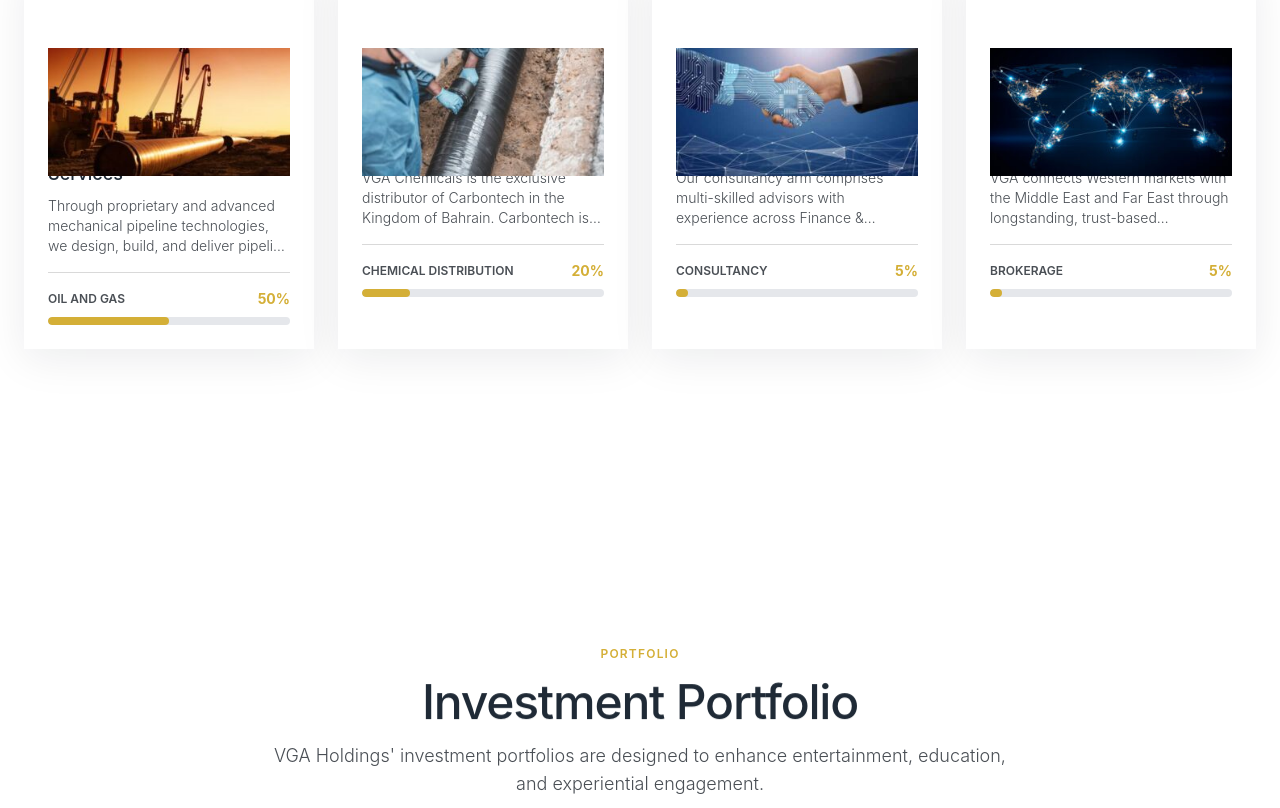
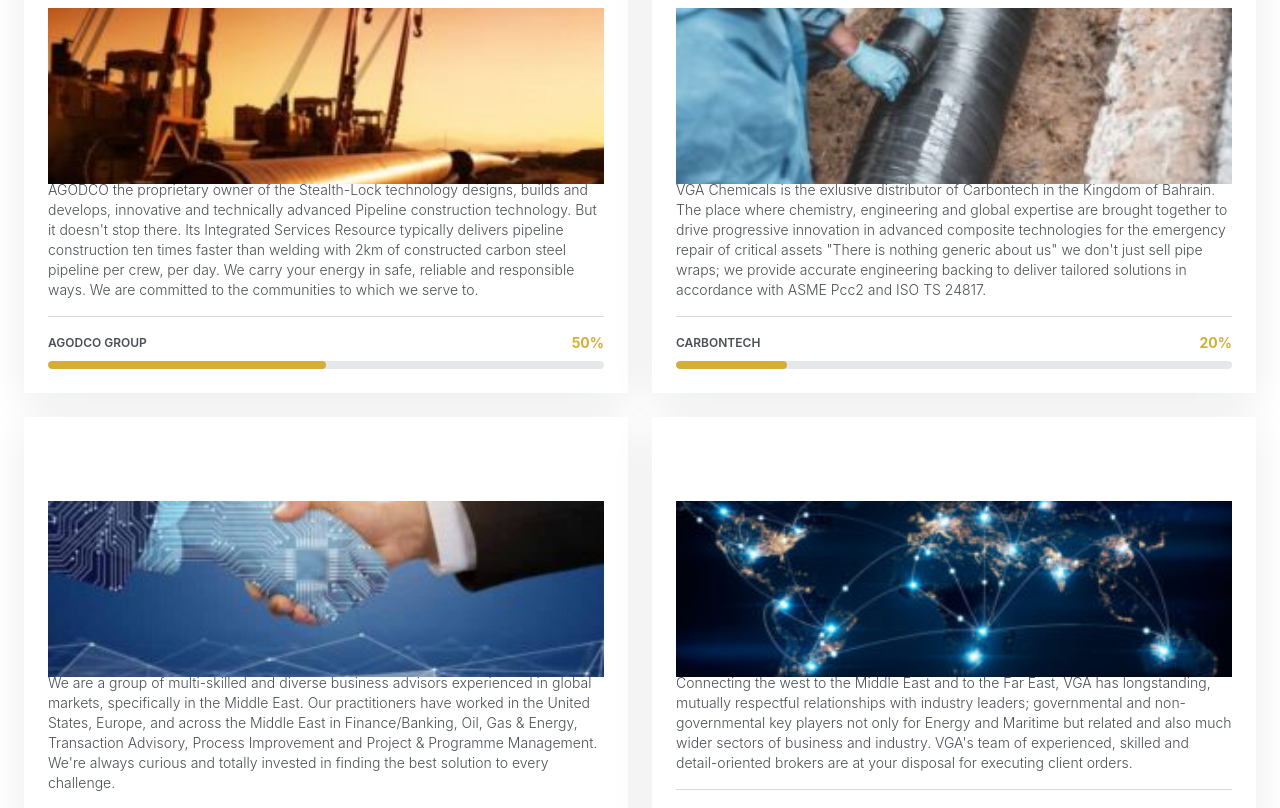
Before and after one commit to afkhan-fardeen/vgaholdings, a Next.js app: page / in a window 1280 px wide. Shown: the part 1980-2788 px from the top of the page. Built offline with nearby package versions, Linux system fonts and the light colour scheme; some icons are missing.

Commit message:
UI changes

```diff
--- a/components/Header.tsx
+++ b/components/Header.tsx
@@ -10,6 +10,7 @@
   const navItems = [
     { label: 'Home', href: '#' },
     { label: 'About', href: '#about' },
+    { label: 'What We Do', href: '#what-we-do' },
     { label: 'Services', href: '#services' },
     { label: 'News', href: '#news' },
     { label: 'Our Clients', href: '#clients' },
--- a/components/Portfolio.tsx
+++ b/components/Portfolio.tsx
@@ -44,11 +44,14 @@
           <h2 className="text-3xl sm:text-4xl md:text-5xl font-medium tracking-tight text-[#1F2A36] mb-4 animate-fade-up anim-delay-100 parallax-text">
             Investment Portfolio
           </h2>
-          <p className="text-base sm:text-lg font-light text-[#4A4F55] max-w-3xl mb-4 mx-auto">
-            VGA Holdings' investment portfolios are designed to enhance entertainment, education, and experiential engagement.
+          <p className="text-base sm:text-lg font-light text-[#4A4F55] max-w-4xl mb-4 mx-auto leading-relaxed">
+            Welcome to VGA Holdings Investment Portfolios, where innovation meets opportunity!
           </p>
-          <p className="text-sm sm:text-base font-light text-[#4A4F55] max-w-3xl mx-auto">
-            Our portfolio includes Playsy, VGA Events, The Agency (Orizon), Playbox, Metakid, and MoneyTree. Each venture is purpose-built to deliver measurable impact, scalability, and long-term value.
+          <p className="text-sm sm:text-base font-light text-[#4A4F55] max-w-4xl mx-auto leading-relaxed">
+            Our diverse offerings are designed to enhance your entertainment, event planning, and educational experiences. At the forefront is Playsy, our dual reality innovative play center that seamlessly merges creativity and technology for unparalleled fun. We also feature VGA Events, your one-stop shop for event solutions, serving everything from corporate gatherings to VIP events. The Agency introduces Orizon, our groundbreaking 3-step system that transforms sales and marketing strategies for measurable success. Additionally, Playbox encourages kids to step away from screens and engage their craft skills and imagination through hands-on activities. Metakid offers interactive dual challenges, teaching kids how to use technology as a tool rather than mere entertainment. Finally, MoneyTree is our initiative focused on fostering financial literacy in children from an early age, ensuring they are well-prepared for the future.
+          </p>
+          <p className="text-sm sm:text-base font-light text-[#4A4F55] max-w-4xl mx-auto mt-4 leading-relaxed">
+            Discover the potential of each portfolio by clicking on the logos below and embark on a journey of engagement and growth with VGA!
           </p>
         </div>
 
--- a/components/Services.tsx
+++ b/components/Services.tsx
@@ -4,42 +4,42 @@
   {
     icon: 'solar:chart-2-linear',
     title: 'Analytics',
-    description: 'Transforming large data sets into actionable insights.',
+    description: 'Involves sifting through massive data sets to discover, interpret, and share new insights and knowledge.',
   },
   {
     icon: 'solar:palette-linear',
     title: 'Design',
-    description: 'Planning and engineering safe, interactive systems.',
+    description: 'The process of envisioning and planning the creation of interactive and safe systems.',
   },
   {
     icon: 'solar:presentation-graph-linear',
     title: 'Consulting',
-    description: 'Driving performance improvement across organizations.',
+    description: 'Offering advice and our expertise to client organisations to help them improve their business performance.',
   },
   {
     icon: 'solar:dollar-linear',
     title: 'Fair Profits',
-    description: 'Sustainable growth without compromise.',
+    description: 'We grow businesses to profit in fair and sustainable ways.',
   },
   {
     icon: 'solar:check-circle-linear',
     title: 'Best Practice',
-    description: 'Embedded in everything we build and deliver.',
+    description: 'Is within our DNA in every thing we say and make.',
   },
   {
     icon: 'solar:settings-linear',
     title: 'Implementation',
-    description: 'Turning strategy into execution through integrated services.',
+    description: 'Having the right integrated services resources in putting a decision or plan into effect.',
   },
   {
     icon: 'solar:hand-shake-linear',
-    title: 'Enabling Partnerships',
-    description: 'Joint ventures, licensing, acquisitions.',
+    title: 'Enabling Partners',
+    description: 'We join hands for JVs, licensing, acquisitions and more.',
   },
   {
     icon: 'solar:chart-square-linear',
     title: 'Adding Value',
-    description: 'For stakeholders, communities, and families.',
+    description: 'To stakeholders, communities and the families that rely on us.',
   },
 ]
 
@@ -51,16 +51,16 @@
             Capabilities
           </span>
           <h2 className="text-3xl sm:text-4xl md:text-5xl font-medium tracking-tight text-[#1F2A36] mb-4 animate-fade-up anim-delay-100 parallax-text">Our Services</h2>
-          <p className="text-base sm:text-lg font-light text-[#4A4F55] max-w-3xl mx-auto">
-            We operate with responsibility—to our clients, communities, and the environment.
+          <p className="text-base sm:text-lg font-light text-[#4A4F55] max-w-4xl mx-auto leading-relaxed">
+            We carry your energy in safe, reliable and responsible ways. We are committed to the communities to which we serve on land and sea. We are part of those communities and as such, we fulfil our obligations to protect and vouch safe all people, all wildlife and our globally shared environment.
           </p>
         </div>
 
-        <div className="grid grid-cols-1 sm:grid-cols-2 lg:grid-cols-4 gap-px bg-[#D9D9D9] border border-[#D9D9D9]">
+        <div className="grid grid-cols-1 sm:grid-cols-2 lg:grid-cols-4 gap-4 sm:gap-6 max-w-7xl mx-auto">
           {services.map((service, index) => (
             <div
               key={index}
-              className="bg-white p-5 sm:p-6 md:p-8 lg:p-10 hover:bg-white transition-colors duration-300 group animate-scale-in"
+              className="bg-white p-5 sm:p-6 md:p-8 lg:p-10 hover:bg-white transition-all duration-300 group shadow-[0_10px_40px_rgba(15,23,42,0.08)] hover:shadow-[0_10px_40px_rgba(15,23,42,0.12)] animate-scale-in"
               style={{ animationDelay: `${index * 80 + 100}ms` }}
             >
               <div className="mb-3 sm:mb-4 md:mb-6 text-[#1F2A36] group-hover:text-[#d4af37] transition-colors">
--- a/components/WhatWeDo.tsx
+++ b/components/WhatWeDo.tsx
@@ -4,30 +4,30 @@
 const capabilities = [
   {
     title: 'Oil and Gas Pipeline Services',
-    description: 'Through proprietary and advanced mechanical pipeline technologies, we design, build, and deliver pipeline construction solutions that significantly outperform conventional welding methods.',
+    description: 'AGODCO the proprietary owner of the Stealth-Lock technology designs, builds and develops, innovative and technically advanced Pipeline construction technology. But it doesn\'t stop there. Its Integrated Services Resource typically delivers pipeline construction ten times faster than welding with 2km of constructed carbon steel pipeline per crew, per day. We carry your energy in safe, reliable and responsible ways. We are committed to the communities to which we serve to.',
     image: '/images/sections/what-we-do/SL-Pipeline-Construction.jpeg',
-    category: 'OIL AND GAS',
+    category: 'Agodco Group',
     percentage: 50,
   },
   {
     title: 'Chemical Distribution',
-    description: 'VGA Chemicals is the exclusive distributor of Carbontech in the Kingdom of Bahrain. Carbontech is a global leader in composite repair systems, delivering engineered solutions for pipeline repairs and equipment rehabilitation.',
+    description: 'VGA Chemicals is the exlusive distributor of Carbontech in the Kingdom of Bahrain. The place where chemistry, engineering and global expertise are brought together to drive progressive innovation in advanced composite technologies for the emergency repair of critical assets "There is nothing generic about us" we don\'t just sell pipe wraps; we provide accurate engineering backing to deliver tailored solutions in accordance with ASME Pcc2 and ISO TS 24817.',
     image: '/images/sections/what-we-do/carbontechimg.jpg',
-    category: 'CHEMICAL DISTRIBUTION',
+    category: 'Carbontech',
     percentage: 20,
   },
   {
     title: 'Consultancy Services',
-    description: 'Our consultancy arm comprises multi-skilled advisors with experience across Finance & Banking, Oil, Gas & Energy, Transaction Advisory, Process Improvement, and Project & Programme Management.',
+    description: 'We are a group of multi-skilled and diverse business advisors experienced in global markets, specifically in the Middle East. Our practitioners have worked in the United States, Europe, and across the Middle East in Finance/Banking, Oil, Gas & Energy, Transaction Advisory, Process Improvement and Project & Programme Management. We\'re always curious and totally invested in finding the best solution to every challenge.',
     image: '/images/sections/what-we-do/Consultancy-service.jpg',
-    category: 'CONSULTANCY',
+    category: 'Consultancy',
     percentage: 5,
   },
   {
     title: 'Brokerage Services',
-    description: 'VGA connects Western markets with the Middle East and Far East through longstanding, trust-based relationships with industry leaders and governments.',
+    description: 'Connecting the west to the Middle East and to the Far East, VGA has longstanding, mutually respectful relationships with industry leaders; governmental and non-governmental key players not only for Energy and Maritime but related and also much wider sectors of business and industry. VGA\'s team of experienced, skilled and detail-oriented brokers are at your disposal for executing client orders.',
     image: '/images/sections/what-we-do/Brokerage.jpg',
-    category: 'BROKERAGE',
+    category: 'Brokerage',
     percentage: 5,
   },
 ]
@@ -42,28 +42,28 @@
           <h2 className="text-3xl sm:text-4xl md:text-5xl font-medium tracking-tight text-[#1F2A36] animate-fade-up anim-delay-100 parallax-text">What We Do</h2>
         </div>
 
-        <div className="grid grid-cols-1 sm:grid-cols-2 lg:grid-cols-4 gap-4 sm:gap-6 max-w-7xl mx-auto">
+        <div className="grid grid-cols-1 lg:grid-cols-2 gap-4 sm:gap-6 max-w-7xl mx-auto">
           {capabilities.map((capability, index) => (
             <div
               key={index}
               className="bg-white p-4 sm:p-6 hover:bg-white transition-all duration-300 group shadow-[0_10px_40px_rgba(15,23,42,0.08)] hover:shadow-[0_10px_40px_rgba(15,23,42,0.12)] animate-scale-in"
               style={{ animationDelay: `${index * 80 + 120}ms` }}
             >
-              <div className="w-full h-28 sm:h-36 md:h-32 relative overflow-hidden mb-3 sm:mb-4 group-hover:shadow-lg transition-shadow duration-300 parallax" data-parallax="0.03">
+              <div className="w-full h-32 sm:h-40 md:h-44 relative overflow-hidden mb-3 sm:mb-4 group-hover:shadow-lg transition-shadow duration-300 parallax" data-parallax="0.03">
                 <Image
                   src={capability.image}
                   alt={`${capability.title} - ${capability.category}`}
                   fill
                   className="object-cover group-hover:scale-110 transition-transform duration-500"
-                  sizes="(max-width: 640px) 100vw, (max-width: 1024px) 50vw, 25vw"
+                  sizes="(max-width: 1024px) 100vw, 50vw"
                   loading="lazy"
                 />
               </div>
-              <h3 className="text-sm sm:text-base md:text-lg font-medium text-[#1F2A36] mb-1 sm:mb-2 leading-tight">{capability.title}</h3>
-              <p className="text-xs sm:text-sm text-[#4A4F55] font-light leading-relaxed mb-3 sm:mb-4 line-clamp-3">
+              <h3 className="text-base sm:text-lg md:text-xl font-medium text-[#1F2A36] mb-2 sm:mb-3 leading-tight">{capability.title}</h3>
+              <p className="text-xs sm:text-sm text-[#4A4F55] font-light leading-relaxed mb-3 sm:mb-4">
                 {capability.description}
               </p>
-              <div className="pt-4 border-t border-[#D9D9D9]">
+              <div className="pt-3 sm:pt-4 border-t border-[#D9D9D9]">
                 <div className="flex justify-between items-center mb-2">
                   <span className="text-xs font-semibold text-[#4A4F55] uppercase">
                     {capability.category}
@@ -72,7 +72,7 @@
                 </div>
                 <div className="w-full bg-[#E5E7EB] h-2 rounded-full overflow-hidden">
                   <div
-                    className="bg-[#d4af37] h-full rounded-full"
+                    className="bg-[#d4af37] h-full rounded-full transition-all duration-500"
                     style={{ width: `${capability.percentage}%` }}
                   />
                 </div>
--- a/components/WhyChooseUs.tsx
+++ b/components/WhyChooseUs.tsx
@@ -5,25 +5,25 @@
     icon: 'solar:clock-circle-linear',
     title: 'Project Timeline Recovery',
     description:
-      'We have delivered complex pipeline projects where conventional methods failed—achieving record timelines, including 25 km of 12-inch carbon steel, 47 expansion loops, and 12 major road crossings. Delivered in 16 days after mobilization.',
+      'We have performed countless project recovery missions whereby conventional welding has failed to deliver pipelines to agreed project deadlines. How about 25-km of 12-inch carbon steel with 47 expansion loops and 12 major road crossings? Timeline – 16 days after two days of mobilization.',
   },
   {
     icon: 'solar:rocket-linear',
     title: 'Oil Production Acceleration',
     description:
-      'By dramatically reducing pipeline construction timelines, our solutions enable operators to accelerate production, increase export readiness, and protect margins against fixed operating costs.',
+      'Many national economies and global Oil & Gas operators are dependent on accelerated production volumes in order to maintain margin over and above their fixed operating costs. Through its fast pipeline construction, Stealth-Lock is an important partner to increasing volume production ready for export.',
   },
   {
     icon: 'solar:lightning-linear',
     title: 'Faster Flow-Line Development',
     description:
-      'Projects that traditionally take years can be delivered in months—resulting in significant cost savings, earlier hydrocarbon production, and reduced operational risk.',
+      'If you consider that with welding, it might take a four-year contract to complete a gathering network comprising of over 300 hook ups. Then, consider Stealth-Lock that performed its scope in 14 months! Substantial operational cost savings, not to mention the hydrocarbon production brought forward.',
   },
   {
     icon: 'solar:users-group-rounded-linear',
     title: 'Project & Programme Management',
     description:
-      'Our experienced advisors manage complex, multi-stakeholder projects across regions, ensuring governance, delivery certainty, and operational excellence.',
+      'We are a group of multi-skilled and diverse business advisors experienced in global markets, specifically the Middle East. Our practitioners have worked in the United States, Europe, and across the Middle East in Finance/Banking, Oil, Gas & Energy, Transaction Advisory, Process Improvement and Project & Programme Management.',
   },
 ]
 
```
